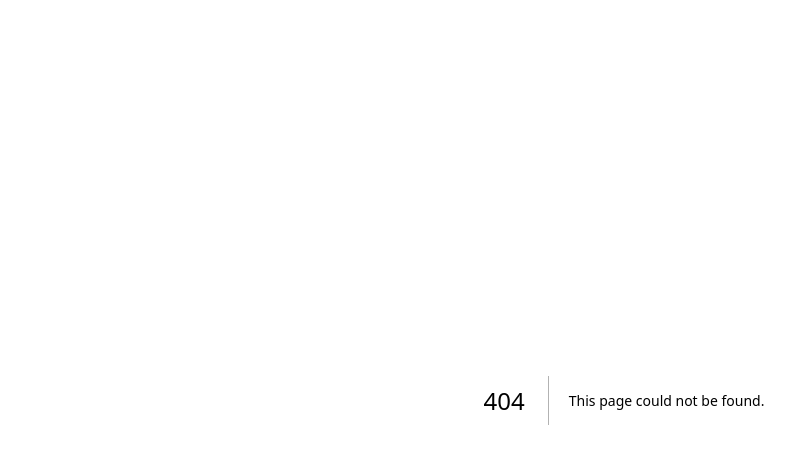
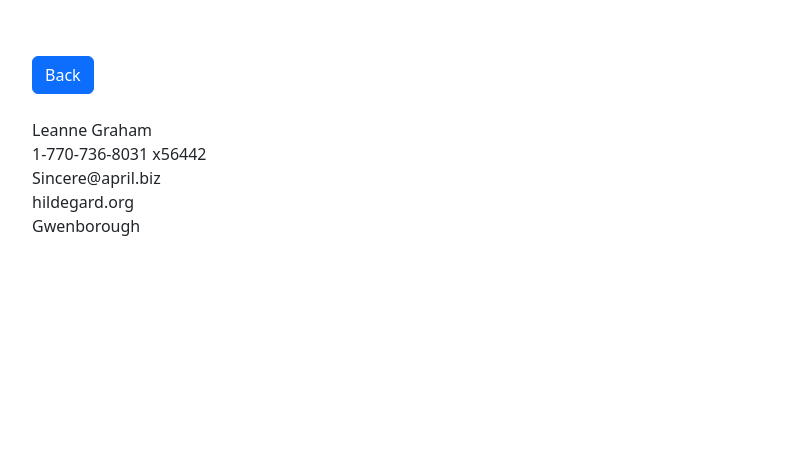
Before and after one commit to qasemB/codeyad_next_learning, a Next.js app: page /users/1 in a window 1280 px wide. Before the commit this address had no page. Shown: the top 464 px of the page, without its empty margins (16-811 px from the left). Built offline with nearby package versions, Linux system fonts and the light colour scheme; data requests are answered from the project's data file.

Commit message:
part#33-C7

```diff
--- a/db.json
+++ b/db.json
@@ -48,5 +48,102 @@
           "title": "8 test data dolorem eum magni eos aperiam quia7",
           "body": "ut aspernatur corporis harum nihil quis provident7 sequi\nmollitia nobis aliquid molestiae\nperspiciatis et ea nemo ab reprehenderit accusantium quas\nvoluptate dolores velit et doloremque molestiae"
         }
+    ],
+    "users" : [
+      {
+        "id": 1,
+        "name": "Leanne Graham",
+        "username": "Bret",
+        "email": "Sincere@april.biz",
+        "address": {
+          "street": "Kulas Light",
+          "suite": "Apt. 556",
+          "city": "Gwenborough",
+          "zipcode": "92998-3874",
+          "geo": {
+            "lat": "-37.3159",
+            "lng": "81.1496"
+          }
+        },
+        "phone": "1-770-736-8031 x56442",
+        "website": "hildegard.org",
+        "company": {
+          "name": "Romaguera-Crona",
+          "catchPhrase": "Multi-layered client-server neural-net",
+          "bs": "harness real-time e-markets"
+        }
+      },
+
+      {
+        "id": 2,
+        "name": "Ervin Howell",
+        "username": "Antonette",
+        "email": "Shanna@melissa.tv",
+        "address": {
+          "street": "Victor Plains",
+          "suite": "Suite 879",
+          "city": "Wisokyburgh",
+          "zipcode": "90566-7771",
+          "geo": {
+            "lat": "-43.9509",
+            "lng": "-34.4618"
+          }
+        },
+        "phone": "010-692-6593 x09125",
+        "website": "anastasia.net",
+        "company": {
+          "name": "Deckow-Crist",
+          "catchPhrase": "Proactive didactic contingency",
+          "bs": "synergize scalable supply-chains"
+        }
+      },
+
+      {
+        "id": 3,
+        "name": "Clementine Bauch",
+        "username": "Samantha",
+        "email": "Nathan@yesenia.net",
+        "address": {
+          "street": "Douglas Extension",
+          "suite": "Suite 847",
+          "city": "McKenziehaven",
+          "zipcode": "59590-4157",
+          "geo": {
+            "lat": "-68.6102",
+            "lng": "-47.0653"
+          }
+        },
+        "phone": "1-463-123-4447",
+        "website": "ramiro.info",
+        "company": {
+          "name": "Romaguera-Jacobson",
+          "catchPhrase": "Face to face bifurcated interface",
+          "bs": "e-enable strategic applications"
+        }
+      },
+
+      {
+        "id": 4,
+        "name": "Patricia Lebsack",
+        "username": "Karianne",
+        "email": "Julianne.OConner@kory.org",
+        "address": {
+          "street": "Hoeger Mall",
+          "suite": "Apt. 692",
+          "city": "South Elvis",
+          "zipcode": "53919-4257",
+          "geo": {
+            "lat": "29.4572",
+            "lng": "-164.2990"
+          }
+        },
+        "phone": "493-170-9623 x156",
+        "website": "kale.biz",
+        "company": {
+          "name": "Robel-Corkery",
+          "catchPhrase": "Multi-tiered zero tolerance productivity",
+          "bs": "transition cutting-edge web services"
+        }
+      }
     ]
 }
--- a/pages/index.js
+++ b/pages/index.js
@@ -9,6 +9,9 @@
             <ListGroup.Item action>
               <Link className="w-100 d-block text-decoration-none" href={"/posts"}>posts</Link>
             </ListGroup.Item>
+            <ListGroup.Item action>
+              <Link className="w-100 d-block text-decoration-none" href={"/users"}>users</Link>
+            </ListGroup.Item>
         </ListGroup>
       </Row>
     </Container>
--- /dev/null
+++ b/pages/users/[userId].jsx
@@ -0,0 +1,39 @@
+import { useRouter } from 'next/navigation';
+import React from 'react';
+import { Button } from 'react-bootstrap';
+
+const UserId = ({user}) => {
+    const router = useRouter()
+    return (
+        <div className='p-5'>
+            <Button className="mt-2" onClick={() => router.back()} >Back</Button>
+            <br/>
+            <br/>
+            {user.name}
+            <br />
+            {user.phone}
+            <br />
+            {user.email}
+            <br />
+            {user.website}
+            <br />
+            {user.address.city}
+        </div>
+    );
+}
+
+export default UserId;
+
+export async function getServerSideProps(context) {
+    const { params , req, res, query} = context
+    // res.setHeader('Set-Cookie', [`page=${params.userId}`])
+    // console.log(req.headers.cookie);
+    console.log(query);
+    const response = await fetch(`http://localhost:4000/users/${params.userId}`)
+    const user = await response.json()
+    return {
+        props: {
+            user,
+        }
+    }
+}
```
Also changed, not shown: pages/users/index.js (added, +31 -0 lines).
